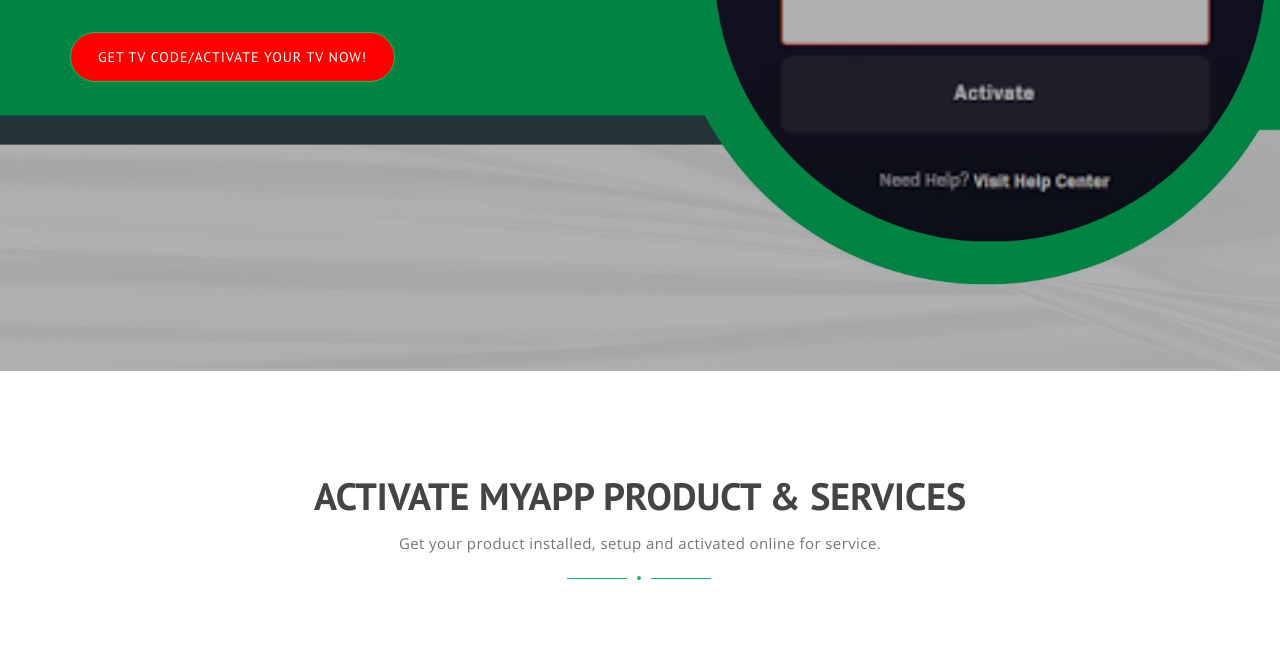
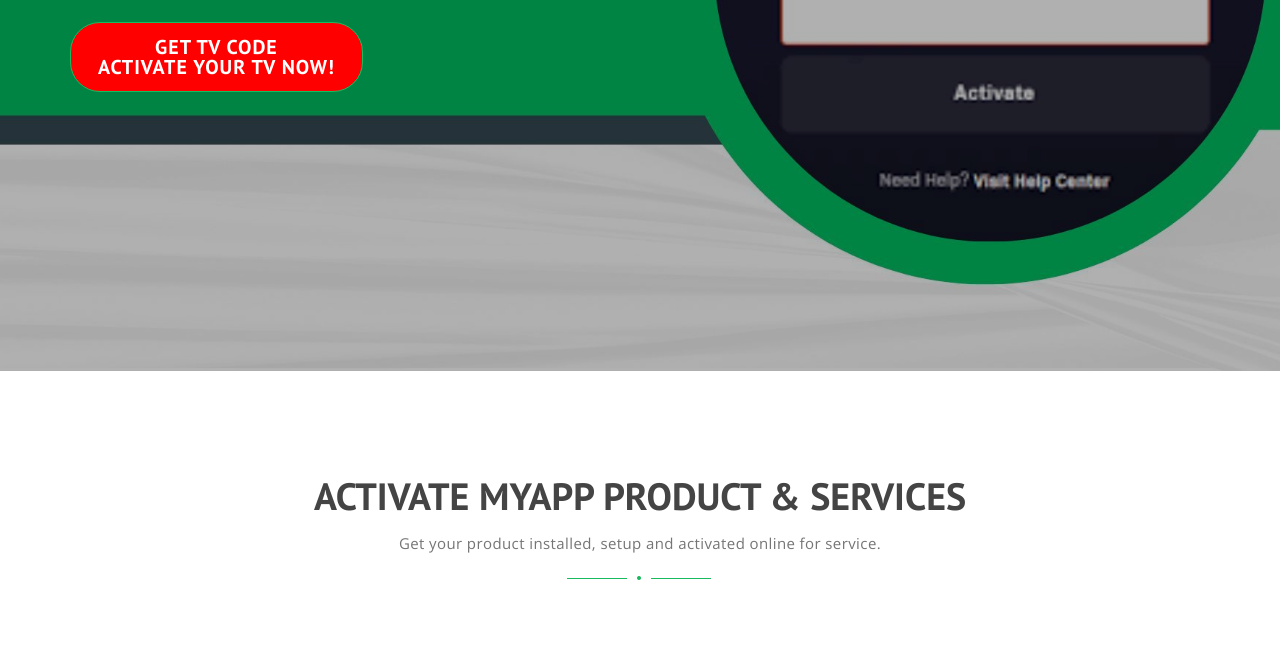
Before and after one commit to waton2023/activate-tv, a plain HTML site: page index.html in a window 1280 px wide. Shown: the part 439-1100 px from the top of the page. Drawn offline with nearby package versions, Linux system fonts and the light colour scheme; a script that the page names is missing.

Commit message:
Update index.html

```diff
--- a/index.html
+++ b/index.html
@@ -83,7 +83,7 @@
 									<span class="sl_heading animated">For your TV</span>
 									<h2 class="animated">Activate Your TV Today!</h2>
 									<p class="animated">Enjoy Instant Access to Your Beloved Shows and Channels with Our Get Activation Service.</p>
-									<a href="tvcode.html" class="animated btn main_bg_btn" style="background-color:red;">Get TV Code/Activate Your TV Now!</a>
+									<a href="tvcode.html" class="animated btn main_bg_btn" style="background-color:red; font-size: 20px;"><strong>Get TV Code<br>Activate Your TV Now!</strong></a>
 								</div>
 							</div>
 						</div>
```
